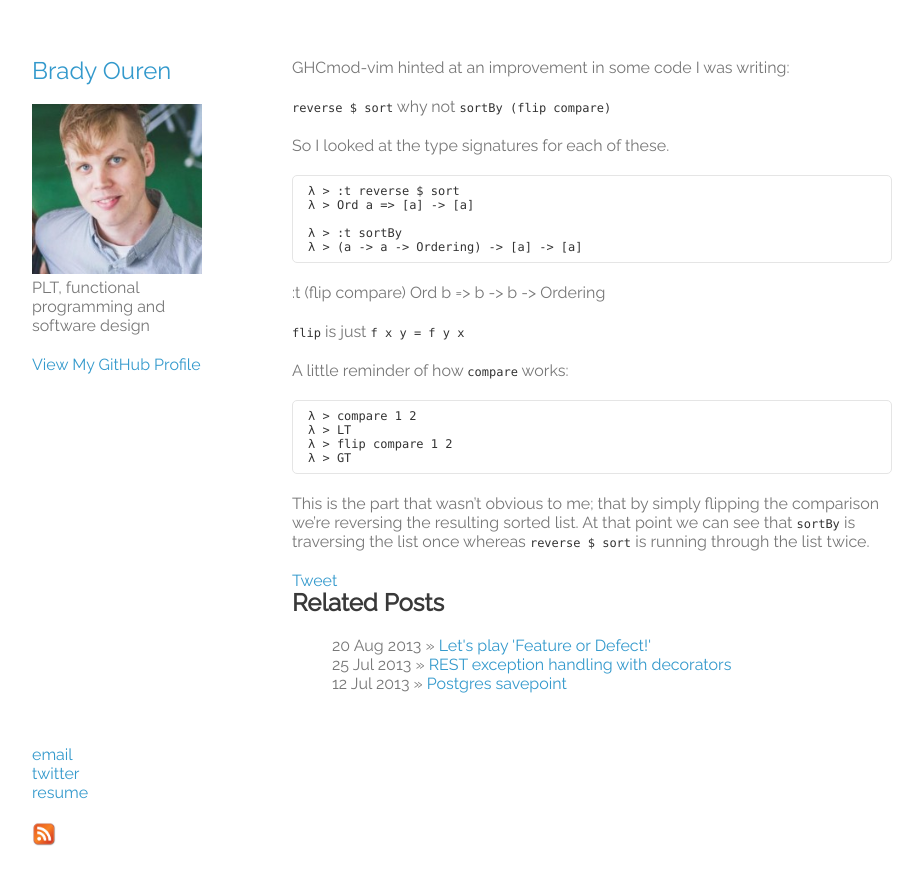
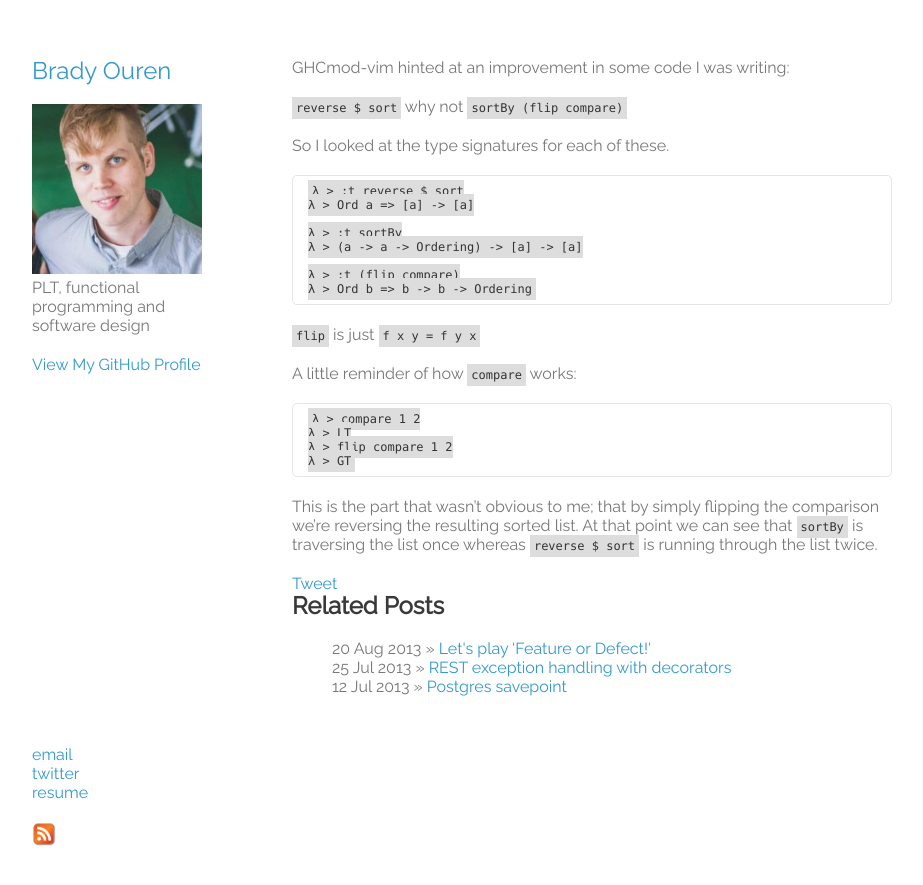
Before and after one commit to tippenein/tippenein.github.io, a Jekyll site: the page built from _posts/2014-11-23-reverse-sort-versus-flip-compare.md, in a window 1280 px wide. Shown: the top 885 px of the page, without its empty margins (178-1101 px from the left). Built offline with Jekyll 4.4.1, drawn with Linux system fonts in a browser that asks for light colours; comment, search, counter and statistics services are not loaded.

Commit message:
style code blocks

```diff
--- a/_posts/2014-11-23-reverse-sort-versus-flip-compare.md
+++ b/_posts/2014-11-23-reverse-sort-versus-flip-compare.md
@@ -16,8 +16,8 @@ So I looked at the type signatures for each of these.
     λ > :t sortBy
     λ > (a -> a -> Ordering) -> [a] -> [a]
 
-:t (flip compare)
-Ord b => b -> b -> Ordering
+    λ > :t (flip compare)
+    λ > Ord b => b -> b -> Ordering
 
 `flip` is just `f x y = f y x`
 
--- a/stylesheets/styles.css
+++ b/stylesheets/styles.css
@@ -65,6 +65,8 @@ code, pre {
   font-family:Monaco, Bitstream Vera Sans Mono, Lucida Console, Terminal;
   color:#333;
   font-size:12px;
+  background-color: #ddd;
+  padding: 4px;
 }
 
 pre {
```
